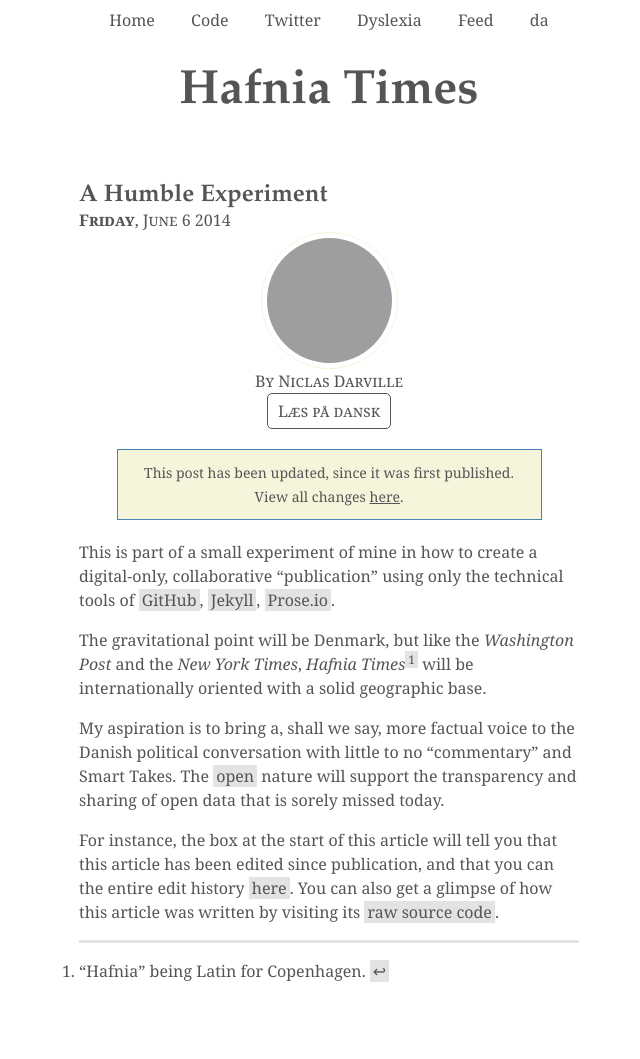
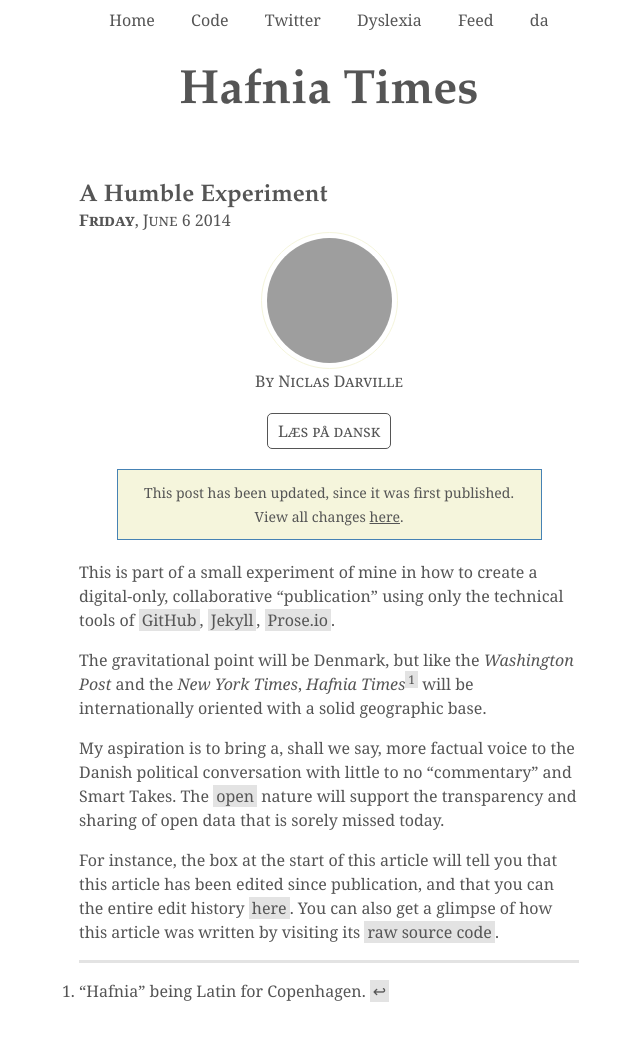
Before and after one commit to hafniatimes/hafniatimes.github.io, a Jekyll site: the page built from _posts/2014-06-06-intro.markdown, in a window 1280 px wide. Shown: the whole page, without its empty margins (311-951 px from the left). Built offline with Jekyll 4.4.1, drawn with Linux system fonts in a browser that asks for light colours; grey boxes are pictures that could not be loaded.

Commit message:
Cleaned up a bunch of CSS

```diff
--- a/static/css/_base.scss
+++ b/static/css/_base.scss
@@ -11,9 +11,8 @@
 #container {
     margin: 0 auto;
     @include box-sizing;
-    @if $boxPaddingHor != 0 { max-width: $containerWidth; }
-    @else { max-width: $containerWidth + 2*$padding; }
-    width: 100%;
+    @if $boxPaddingHor != 0 { width: $containerWidth; }
+    @else { width: $containerWidth + 2*$padding; }
 }
 
 #padder {
--- a/static/css/style.css
+++ b/static/css/style.css
@@ -298,7 +298,8 @@
   font-variant: small-caps;
   text-align: center;
   margin-left: auto;
-  margin-right: auto; }
+  margin-right: auto;
+  margin: 20px 0; }
   .post .translations li {
     display: inline-block;
     text-align: center;
@@ -357,7 +358,6 @@
     line-height: 15px; }
 
   #container {
-    width: 100%;
     max-width: 450px; }
 
   #site-navigation.box {
@@ -387,7 +387,6 @@
     line-height: 15px; }
 
   #container {
-    width: 100%;
     max-width: 450px; }
 
   #site-navigation.box {
--- a/static/css/style.scss
+++ b/static/css/style.scss
@@ -89,6 +89,7 @@
     .translations {
         font-variant: small-caps;
         @include center();
+        margin: $padding 0;
 
         li {
             display: inline-block;
```
